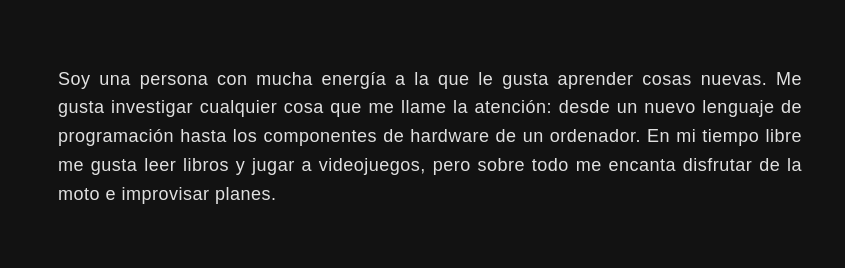
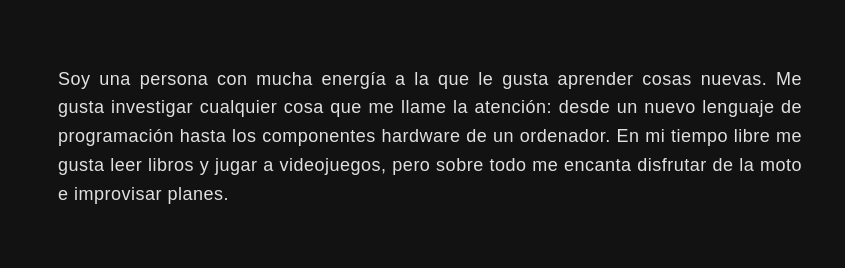
Before and after one commit to ALEXBC16/Portfolio, a plain HTML site: page html/about.html in a window 1280 px wide. Shown: the part 225-493 px from the top of the page, 0-845 px from the left. Drawn offline with nearby package versions, Linux system fonts and the light colour scheme.

Commit message:
Fix grammatical error in about section text

```diff
--- a/html/about.html
+++ b/html/about.html
@@ -37,7 +37,7 @@
             <div class="col-md-8">
                 <p class="texto">
                     Soy una persona con mucha energía a la que le gusta aprender cosas nuevas.
-                    Me gusta investigar cualquier cosa que me llame la atención: desde un nuevo lenguaje de programación hasta los componentes de hardware de un ordenador.
+                    Me gusta investigar cualquier cosa que me llame la atención: desde un nuevo lenguaje de programación hasta los componentes hardware de un ordenador.
                     En mi tiempo libre me gusta leer libros y jugar a videojuegos, pero sobre todo me encanta disfrutar de la moto e improvisar planes.
                 </p>
             </div>
```
